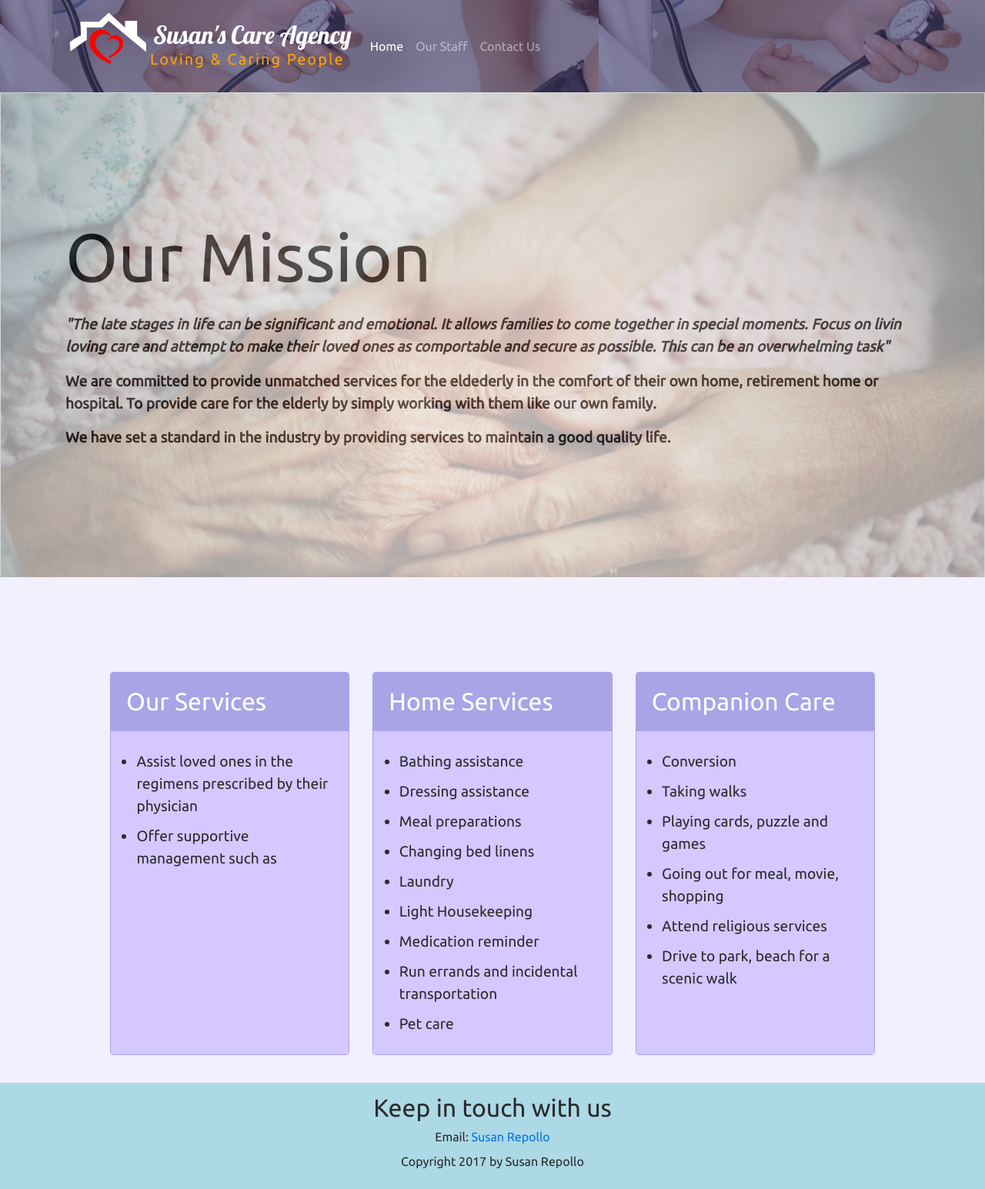
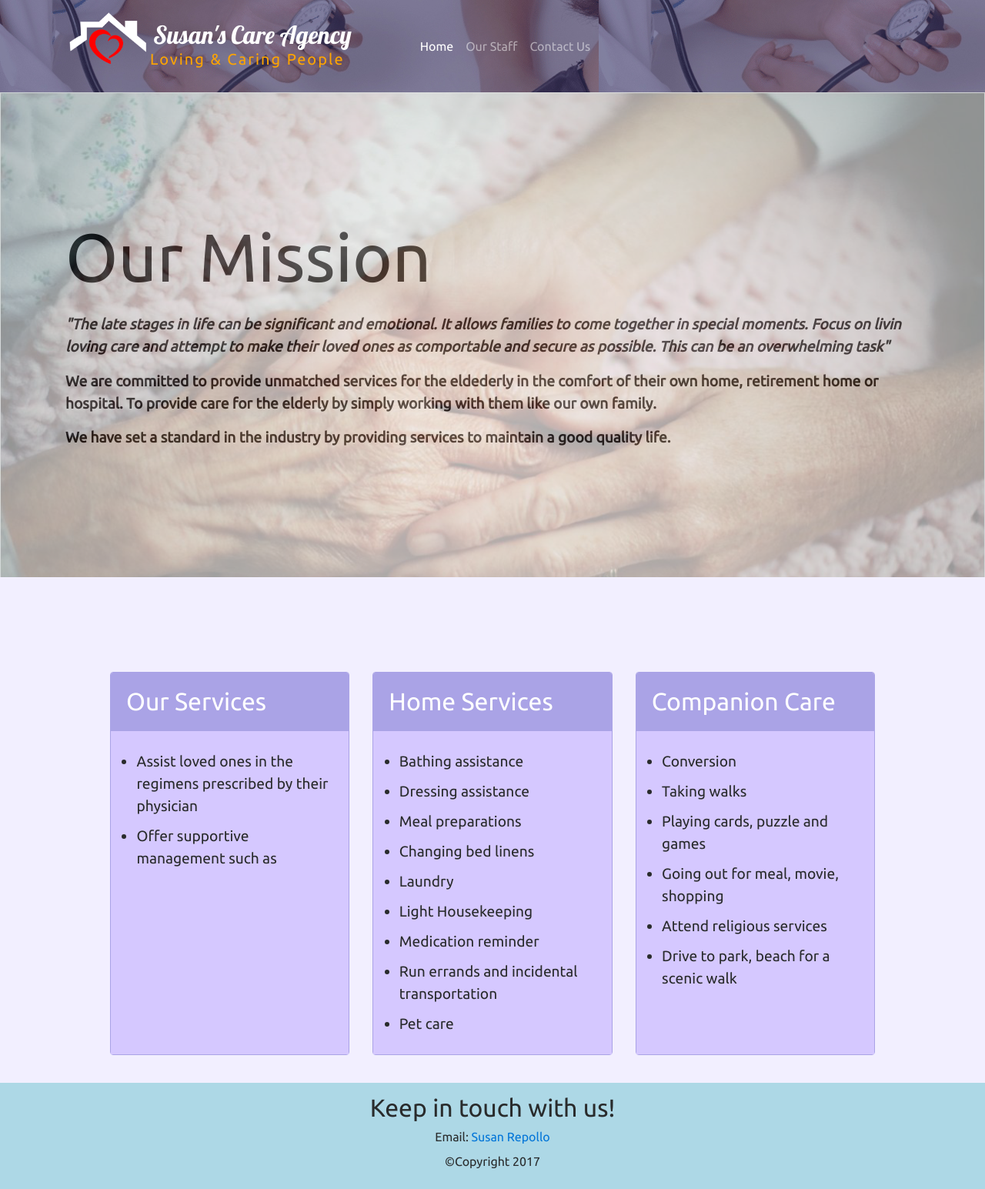
Before and after one commit to novellito/susans-care-agency, a PHP site: page / in a window 1280 px wide. Shown: the whole page at 77% size. Run offline with PHP 8.4, Linux system fonts and the light colour scheme; some libraries are stand-ins or nearby versions.

Commit message:
add copyright, adjust nav margin-left

```diff
--- a/about.php
+++ b/about.php
@@ -38,6 +38,7 @@
                     628 Miner Terrace #2<br>
                     Linden, NJ 07036<br>
                     908-578-6821<br>
+                    Look for: Letlet
                 </address>
             </section>
         </div>
--- a/components/footer.php
+++ b/components/footer.php
@@ -1,9 +1,9 @@
 <footer>
     <div class="content-wrap">
-        <h2>Keep in touch with us</h2>
+        <h2>Keep in touch with us!</h2>
         <div class="contactInfo">
             <span> Email: <a href="mailto:susanrepollo@yahoo.com">Susan Repollo</a></span>
         </div>
     </div>
-    <p class="copyright">Copyright 2017 by Susan Repollo</p>
+    <p class="copyright">&copy;Copyright 2017</p>
 </footer>
--- a/components/navbar.php
+++ b/components/navbar.php
@@ -12,7 +12,7 @@
         </a>
 
         <div class="collapse navbar-collapse" id="collapseMenu">
-            <div class="navbar-nav mr-auto">
+            <div class="navbar-nav">
                 <a class="nav-item nav-link active" href="index.php">Home</a>
                 <a class="nav-item nav-link" href="staff.php">Our Staff</a>
                 <!--                <a class="nav-item nav-link" href="#">Testimonials</a>-->
--- a/css/styles.css
+++ b/css/styles.css
@@ -81,6 +81,9 @@ header p {
     letter-spacing: 2px;
 }
 
+.navbar-nav {
+    margin-left: 65px;
+}
 .outer {
     margin: 8% auto;
 }
```
